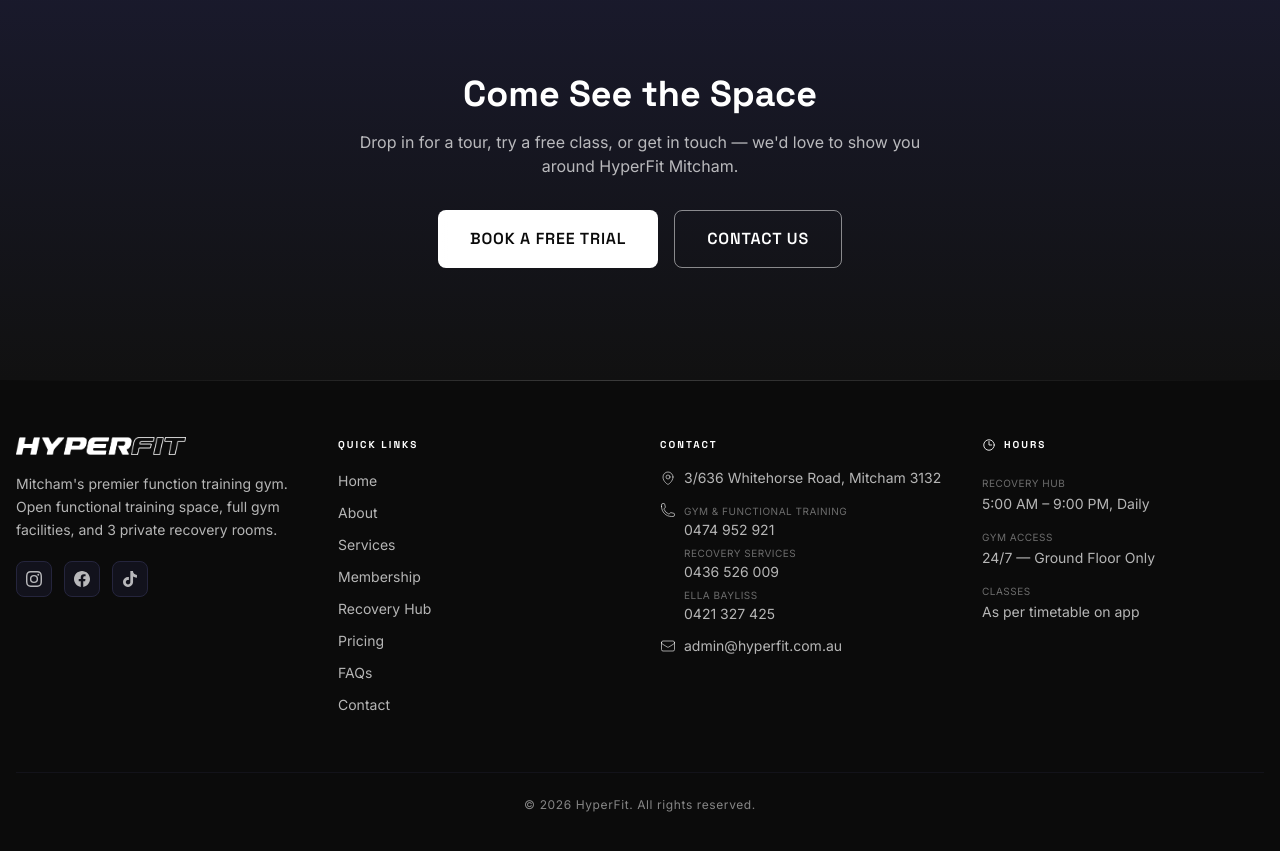
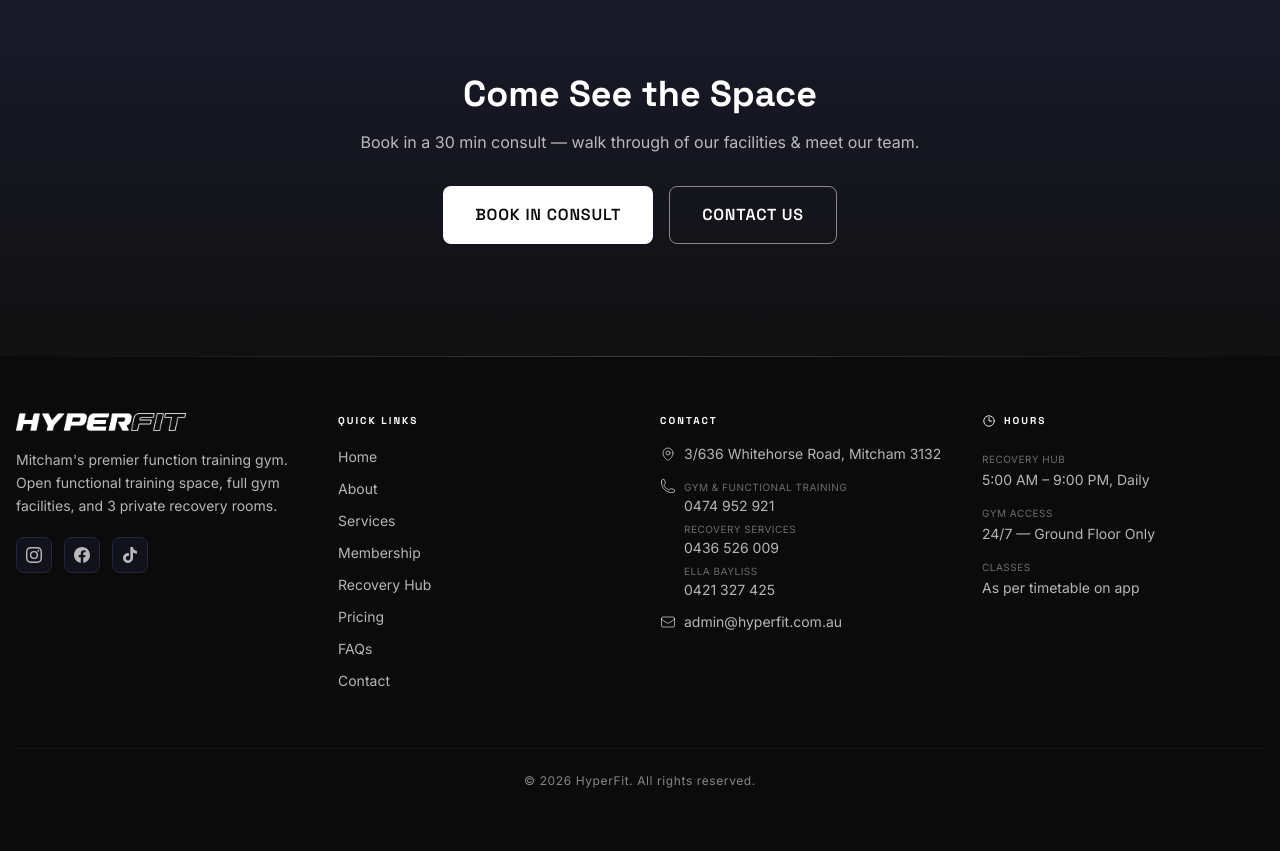
Before and after one commit to milochamp2/hyperfit-website, a Next.js app: page /about in a window 1280 px wide. Shown: the part 2760-3611 px from the top of the page. Built offline with nearby package versions, Linux system fonts and the light colour scheme.

Commit message:
++ website update
Changed button text from "Book a Free Trial" → "Book In Consult"
Updated description to "Book in a 30 min consult — walk through of our facilities & meet our team"

```diff
--- a/src/app/about/page.tsx
+++ b/src/app/about/page.tsx
@@ -117,12 +117,11 @@
             Come See the Space
           </h2>
           <p className="mx-auto mt-4 max-w-xl text-white/70">
-            Drop in for a tour, try a free class, or get in touch — we&apos;d love
-            to show you around HyperFit Mitcham.
+            Book in a 30 min consult — walk through of our facilities &amp; meet our team.
           </p>
           <div className="mt-8 flex flex-wrap justify-center gap-4">
             <Button href={siteConfig.bookingUrl} size="lg" external>
-              Book a Free Trial
+              Book In Consult
             </Button>
             <Button href="/contact" variant="outline" size="lg">
               Contact Us
```
